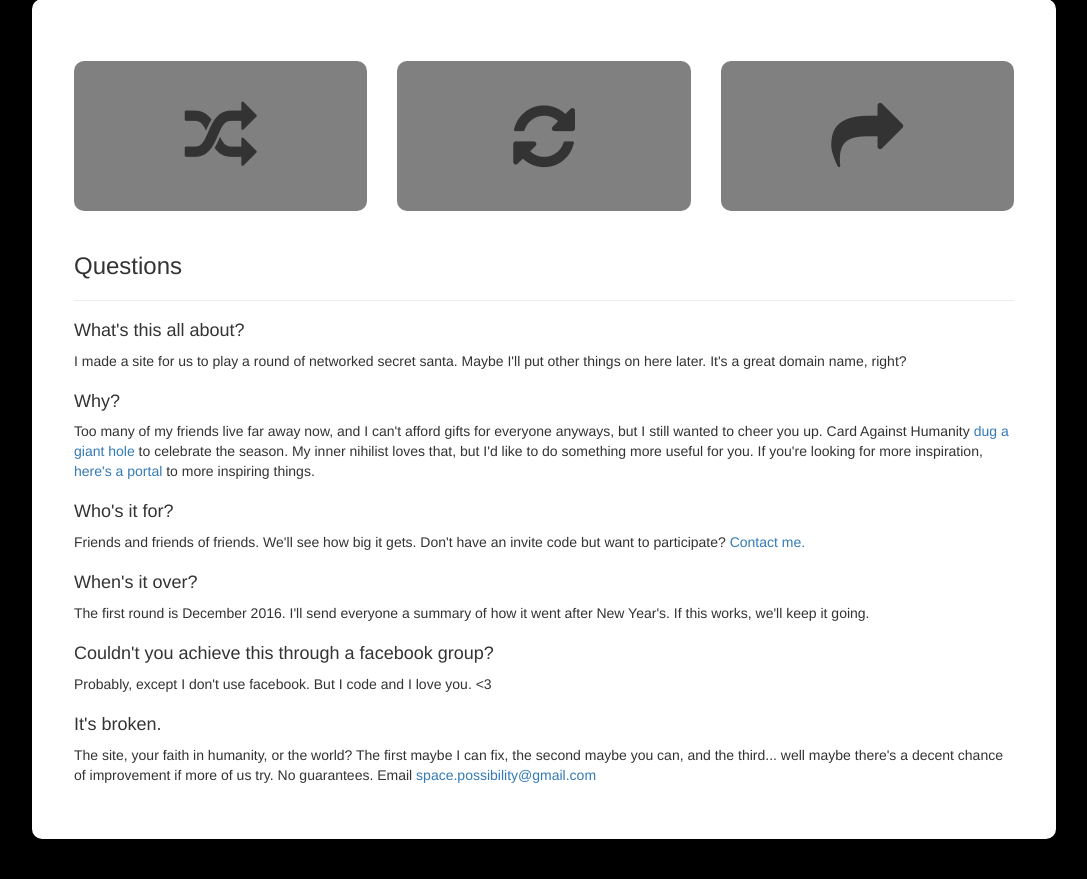
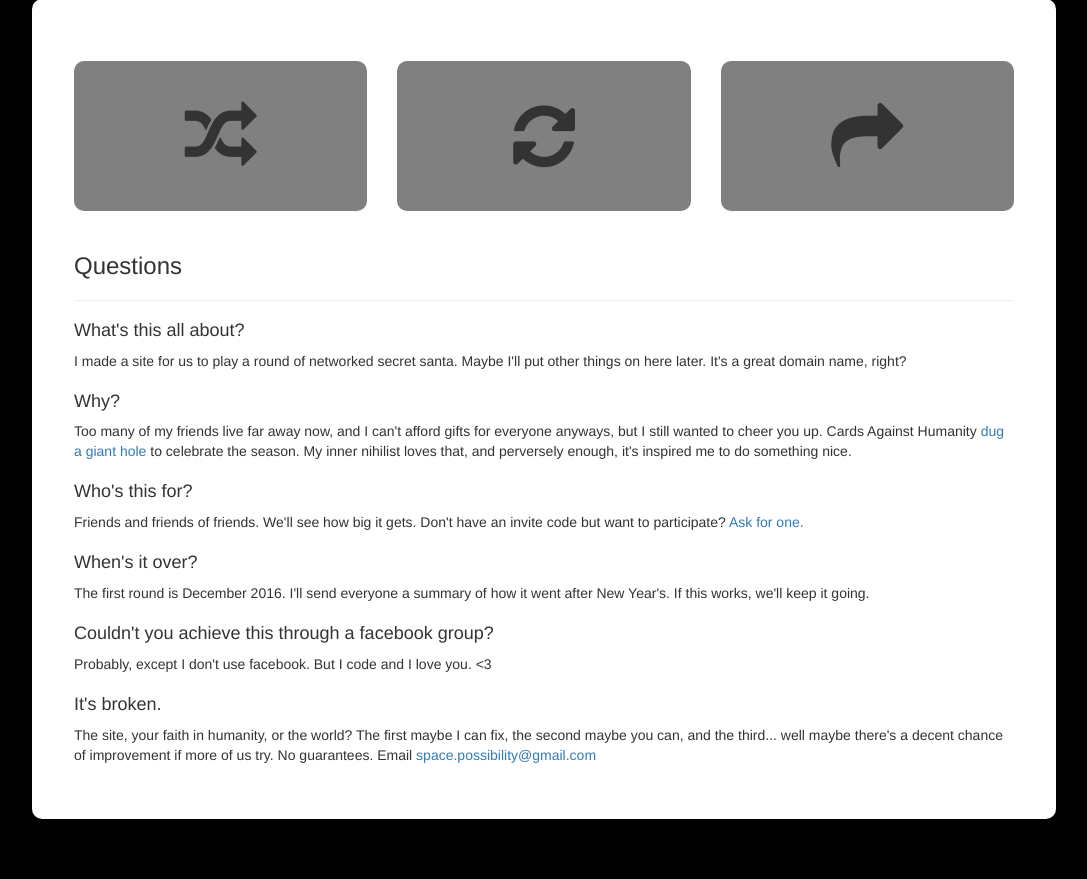
Before and after one commit to arcalinea/possibility-space, a Django app: page /exchange/explore in a window 1280 px wide. Shown: the part 113-992 px from the top of the page, without its empty margins (96-1183 px from the left). After the commit the page ends 932 px from the top, so only its background shows below. Run offline with Django 3.2, Linux system fonts and the light colour scheme; some libraries are stand-ins or nearby versions.

Commit message:
Add localhost

```diff
--- a/exchange/templates/exchange/explore/index.html
+++ b/exchange/templates/exchange/explore/index.html
@@ -35,13 +35,13 @@
       <div class="question">
         <h4>Why?</h4>
         <p>
-          Too many of my friends live far away now, and I can't afford gifts for everyone anyways, but I still wanted to cheer you up. Card Against Humanity <a href="https://holidayhole.com/">dug a giant hole</a> to celebrate the season. My inner nihilist loves that, but I'd like to do something more useful for you. If you're looking for more inspiration, <a href="">here's a portal</a> to more inspiring things.
+          Too many of my friends live far away now, and I can't afford gifts for everyone anyways, but I still wanted to cheer you up. Cards Against Humanity <a href="https://holidayhole.com/">dug a giant hole</a> to celebrate the season. My inner nihilist loves that, and perversely enough, it's inspired me to do something nice.
         </p>
       </div>
       <div class="question">
-        <h4>Who's it for?</h4>
+        <h4>Who's this for?</h4>
         <p>
-          Friends and friends of friends. We'll see how big it gets. Don't have an invite code but want to participate? <a href="mailto:space.possibility@gmail.com">Contact me.</a>
+          Friends and friends of friends. We'll see how big it gets. Don't have an invite code but want to participate? <a href="mailto:space.possibility@gmail.com">Ask for one.</a>
         </p>
       </div>
       <div class="question">
--- a/pspace/settings.py
+++ b/pspace/settings.py
@@ -25,7 +25,7 @@ SECRET_KEY = '--#nq*(ehh#(vy_-qux2l_xxiped6u#cb!ieyqw!6=i2^-um0='
 # SECURITY WARNING: don't run with debug turned on in production!
 DEBUG = True
 
-ALLOWED_HOSTS = ['104.236.173.184']
+ALLOWED_HOSTS = ['127.0.0.1', '104.236.173.184']
 
 
 # Application definition
```
Also changed, not shown: README.md.
